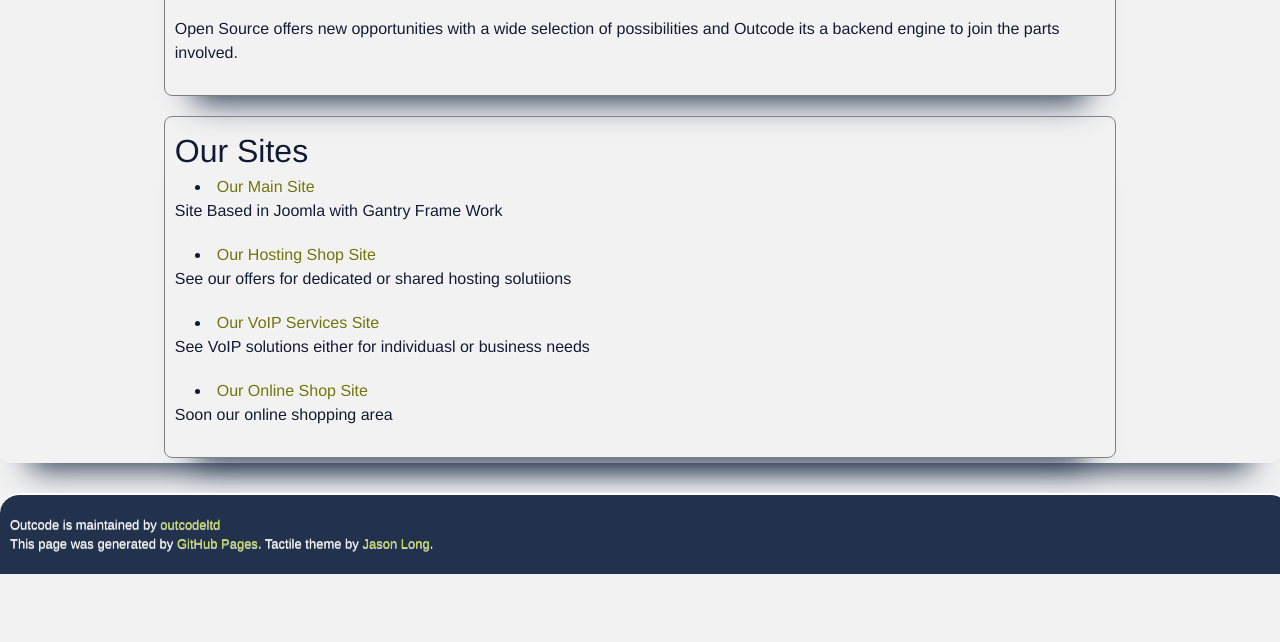
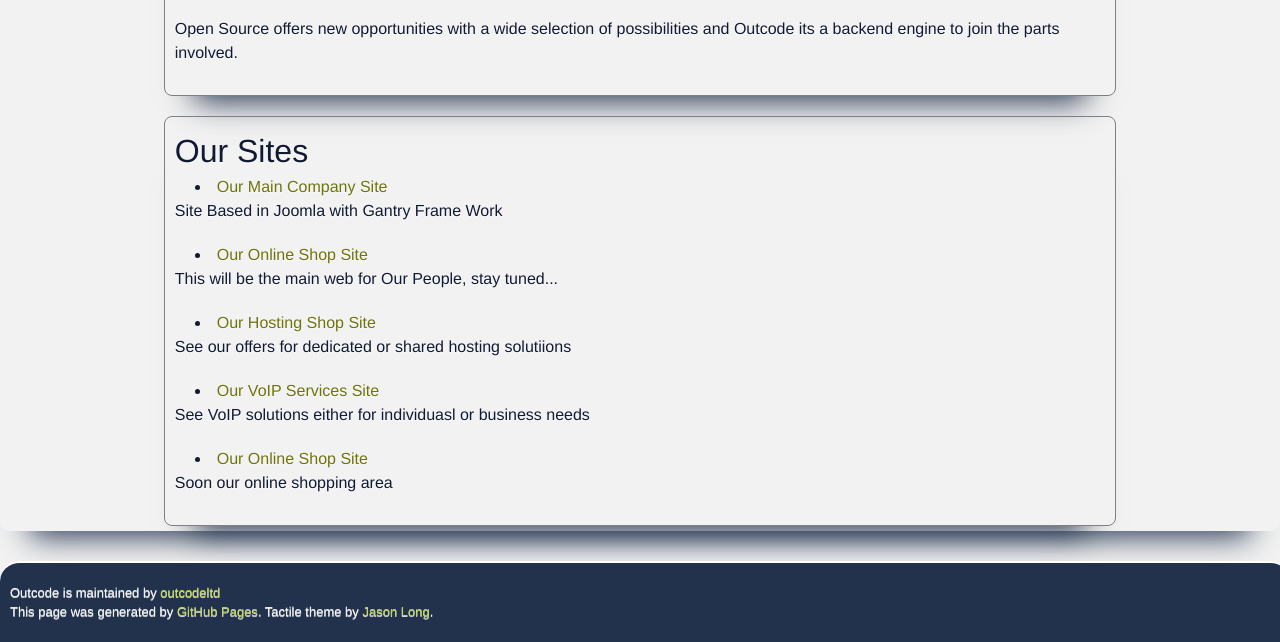
Before and after one commit to outcodeltd/Outcode, a plain HTML site: page index.html in a window 1280 px wide. Shown: the part 1253-1895 px from the top of the page. Before the commit the page ends 1827 px from the top, so only its background shows below. Drawn offline with Linux system fonts and the light colour scheme; a web font is replaced by a local one.

Commit message:
Update index.html

```diff
--- a/index.html
+++ b/index.html
@@ -57,8 +57,10 @@
             Our Sites
           </h1>
           <ul>
-            <li><a href="http://www.outcode.co.uk">Our Main Site</a> </li>
+            <li><a href="http://www.outcode.co.uk">Our Main Company Site</a> </li>
             <p>Site Based in Joomla with Gantry Frame Work</p>
+            <li><a href="http://wwww.outcode.eu">Our Online Shop Site</a> </li>
+            <p>This will be the main web for Our People, stay tuned...</p>
             <li><a href="http://www.outcodenet.com">Our Hosting Shop Site</a> </li>
             <p>See our offers for dedicated or shared hosting solutiions </p>
             <li><a href="http://voip.outcode.eu">Our VoIP Services Site</a> </li>
```
